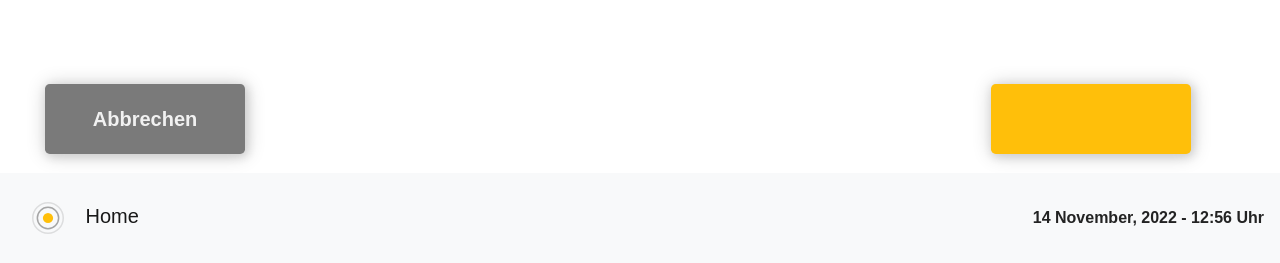
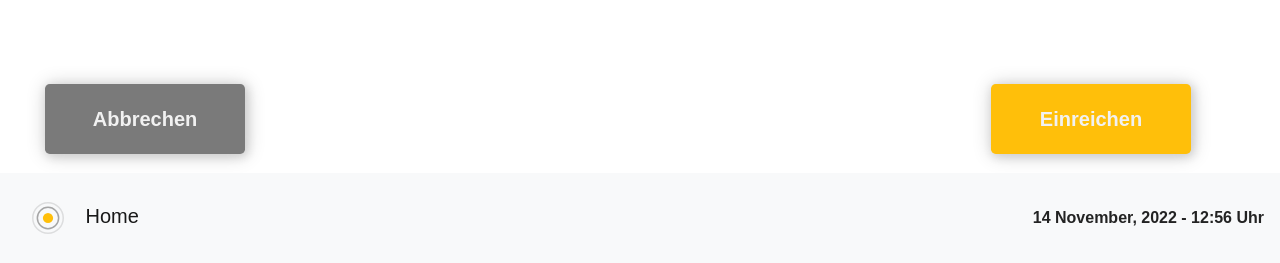
Before and after one commit to ShashankLokeshaReddy/SUWELACK, a Flask app: page /berichtdrucken/1 in a window 1280 px wide; the page is wider, and only the part inside the window is pictured. Shown: the part 537-800 px from the top of that part. Run offline with Flask 2, Linux system fonts and the light colour scheme; parts of the project's set-up code (start-up, migrations or seed data) failed here and were passed over; some libraries are stand-ins or nearby versions.

Commit message:
feat:print preview

```diff
--- a/templates/berichtdrucken.html
+++ b/templates/berichtdrucken.html
@@ -48,9 +48,61 @@
 <div class="d-flex justify-content-between bestätigen2">
         <!-- Bestatigen and Abbrechen Buttons -->
     <button type="button" onclick="window.location.href='{{"/"}}'" class="btn btn-primary btn-lg abrechh">{{ _('Abbrechen') }}</button>
-    <button type="submit" id="submit" value="submit" class="btn btn-primary btn-lg submit2"></button>
+    <button type="submit" id="submit" value="submit" onclick="javascript:printDLL()" class="btn btn-primary btn-lg submit2">{{ _('Einreichen') }}</button>
 </div>
 <script>
+    function printDLL()
+    {
+        var dll_content="This is dummy text, soon there will be data from dll";
+        var generator=window.open(",'name,");
+        generator.document.write(`<!DOCTYPE html>
+        <html>
+        <meta name="viewport" content="width=device-width, initial-scale=1">
+        <link rel="stylesheet" href="https://cdnjs.cloudflare.com/ajax/libs/font-awesome/4.7.0/css/font-awesome.min.css">
+        <style>
+        body {margin:0;}
+
+        .icon-bar {
+        width: 100%;
+        background-color: #555;
+        overflow: auto;
+        }
+
+        .icon-bar a {
+        float: left;
+        width: 100%;
+        text-align: center;
+        padding: 12px 0;
+        transition: all 0.3s ease;
+        color: white;
+        font-size: 36px;
+        }
+
+        .icon-bar a:hover {
+        background-color: #000;
+        }
+
+        .active {
+        background-color: #04AA6D;
+        }
+
+        </style>
+        <body>
+
+        <div class="icon-bar" id="noprint">
+        <a onclick="document.getElementById('noprint').hidden = true;window.print();document.getElementById('noprint').hidden = false"><i class="fa fa-print"></i></a>
+        </div>
+
+        <div>
+        <h1>${dll_content}</h1>
+        </div>
+
+        </body>
+        </html>
+        `);
+        window.location.href='{{"/"}}'
+    }
+
      $(function(){
 
     $(".dropdown-menu a").click(function(){
```
